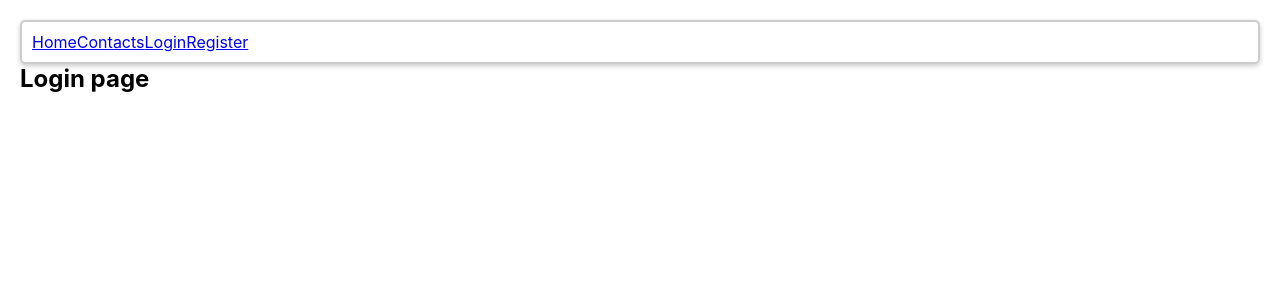
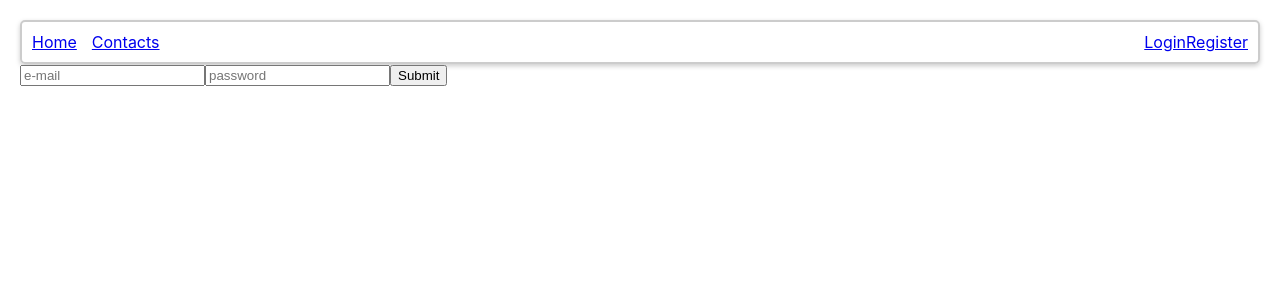
Before and after one commit to vomarchuk/goit-react-hw-08-phonebook, a React (Create React App) app: page /login in a window 1280 px wide. Shown: the top 300 px of the page. Built offline with nearby package versions, Linux system fonts and the light colour scheme.

Commit message:
finish register user

```diff
--- a/src/components/App/App.js
+++ b/src/components/App/App.js
@@ -4,7 +4,7 @@ import { Switch, Route } from 'react-router';
 // import { getItemslength } from '../../redux/contacts/contacts-selectors';
 // import { fetchContacts } from '../../redux/contacts/contacts-operations';
 
-import s from './App.module.css';
+// import s from './App.module.css';
 import Section from '../Section';
 import NavBar from '../NavBar';
 
--- a/src/components/NavBar/NavBar.js
+++ b/src/components/NavBar/NavBar.js
@@ -4,10 +4,20 @@ import s from './NavBar.module.css';
 const NavBar = ({ children }) => {
   return (
     <nav className={s.nav_bar}>
-      <NavLink to="/">Home</NavLink>
-      <NavLink to="/contacts">Contacts</NavLink>
-      <NavLink to="/login">Login</NavLink>
-      <NavLink to="/register">Register</NavLink>
+      <ul className={s.nav_list}>
+        <li className={s.page_items}>
+          <NavLink to="/" className={s.page_item}>
+            Home
+          </NavLink>
+          <NavLink to="/contacts" className={s.page_item}>
+            Contacts
+          </NavLink>
+        </li>
+        <li className={s.login_items}>
+          <NavLink to="/login">Login</NavLink>
+          <NavLink to="/register">Register</NavLink>
+        </li>
+      </ul>
     </nav>
   );
 };
--- a/src/components/NavBar/NavBar.module.css
+++ b/src/components/NavBar/NavBar.module.css
@@ -6,3 +6,11 @@
   border-radius: 5px;
   box-shadow: 0px 2px 5px 0px #ccc;
 }
+.nav_list {
+  list-style: none;
+  display: flex;
+  justify-content: space-between;
+}
+.page_item:not(:first-child) {
+  margin-left: 15px;
+}
--- a/src/components/Page/LoginPage.js
+++ b/src/components/Page/LoginPage.js
@@ -1,4 +1,33 @@
+import { useForm, useFormState } from 'react-hook-form';
+import { useDispatch } from 'react-redux';
+import { logIn } from '../../redux/auth/auth-operations';
+
 const LoginPage = () => {
-  return <h1>Login page</h1>;
+  const dispatch = useDispatch();
+
+  const {
+    register,
+    handleSubmit,
+    reset,
+    formState: { errors },
+  } = useForm();
+
+  const onSubmit = data => {
+    dispatch(logIn(data));
+    reset();
+  };
+  return (
+    <form onSubmit={handleSubmit(onSubmit)}>
+      <input placeholder="e-mail" {...register('email', { required: true })} />
+      <input
+        autoComplete="off"
+        placeholder="password"
+        {...register('password', { required: true })}
+      />
+      {errors.password && <span>This field is required</span>}
+
+      <input type="submit" />
+    </form>
+  );
 };
 export default LoginPage;
--- a/src/components/Page/RegisterPage.js
+++ b/src/components/Page/RegisterPage.js
@@ -1,26 +1,29 @@
 import { useForm } from 'react-hook-form';
-
+import { useDispatch } from 'react-redux';
+import { userRegister } from '../../redux/auth/auth-operations';
 const RegisterPage = () => {
+  const dispatch = useDispatch();
   const {
     register,
     handleSubmit,
-    watch,
+    reset,
     formState: { errors },
   } = useForm();
-  const onSubmit = data => console.log(data);
 
-  // console.dir(useForm);
+  const onSubmit = data => {
+    dispatch(userRegister(data));
+    reset();
+  };
+
   return (
-    /* "handleSubmit" will validate your inputs before invoking "onSubmit" */
     <form onSubmit={handleSubmit(onSubmit)}>
-      {/* register your input into the hook by invoking the "register" function */}
-      <input placeholder="e-mail" {...register('login', { required: true })} />
-      {/* include validation with required or other standard HTML validation rules */}
+      <input placeholder="name" {...register('name', { required: true })} />
+      <input placeholder="e-mail" {...register('email', { required: true })} />
       <input
+        autoComplete="off"
         placeholder="password"
         {...register('password', { required: true })}
       />
-      {/* errors will return when field validation fails  */}
       {errors.password && <span>This field is required</span>}
 
       <input type="submit" />
--- /dev/null
+++ b/src/redux/auth/auth-operations.js
@@ -0,0 +1,25 @@
+import { createAsyncThunk } from '@reduxjs/toolkit';
+import axios from 'axios';
+
+axios.defaults.baseURL = 'https://connections-api.herokuapp.com';
+
+export const userRegister = createAsyncThunk(
+  'auth/register',
+  async credentails => {
+    try {
+      const { data } = await axios.post('/users/signup', credentails);
+      return data;
+    } catch (error) {
+      throw error;
+    }
+  },
+);
+
+export const logIn = createAsyncThunk('auth/login', async credentails => {
+  try {
+    const { data } = await axios.post('/users/login', credentails);
+    return data;
+  } catch (error) {
+    throw error;
+  }
+});
--- /dev/null
+++ b/src/redux/auth/auth-slice.js
@@ -0,0 +1,55 @@
+import { createSlice } from '@reduxjs/toolkit';
+
+import * as authOperations from './auth-operations';
+
+const initialState = {
+  user: { name: null, email: null },
+  token: null,
+  isLoggedIn: false,
+  error: null,
+};
+
+const authSlice = createSlice({
+  name: 'auth',
+  initialState,
+  extraReducers: {
+    [authOperations.userRegister.fulfilled](state, action) {
+      state.user = action.payload.user;
+      state.token = action.payload.token;
+      state.error = null;
+    },
+    [authOperations.logIn.fulfilled](state, action) {
+      state.user = action.payload.user;
+      state.token = action.payload.token;
+      state.isLoggedIn = true;
+      state.error = null;
+    },
+    [authOperations.logIn.rejected](state, action) {
+      state.isLoggedIn = false;
+      state.error = action?.error?.message;
+    },
+  },
+});
+
+// const user = createReducer(initialState, {
+//   [registerSuccess]: (state, { payload }) => [state, ...payload],
+// });
+
+// const isLoggedIn = createReducer(false, {
+//   [registerSuccess]: () => true,
+//   [registerRequest]: () => false,
+//   [registerError]: () => false,
+// });
+
+// const error = createReducer(null, {
+//   [registerError]: (_, { payload }) => payload,
+//   [registerRequest]: () => null,
+// });
+
+// export default combineReducers({
+//   user,
+//   isLoggedIn,
+//   error,
+// });
+
+export default authSlice.reducer;
--- a/src/redux/store.js
+++ b/src/redux/store.js
@@ -9,9 +9,10 @@ import {
 } from 'redux-persist';
 
 import contactReducer from './contacts/contacts-reducer';
-
+import autSlice from './auth/auth-slice';
 const store = configureStore({
   reducer: {
+    auth: autSlice,
     contacts: contactReducer,
   },
   middleware: getDefaultMiddleware({
```
Also changed, not shown: src/redux/auth/auth-selectors.js (added).
